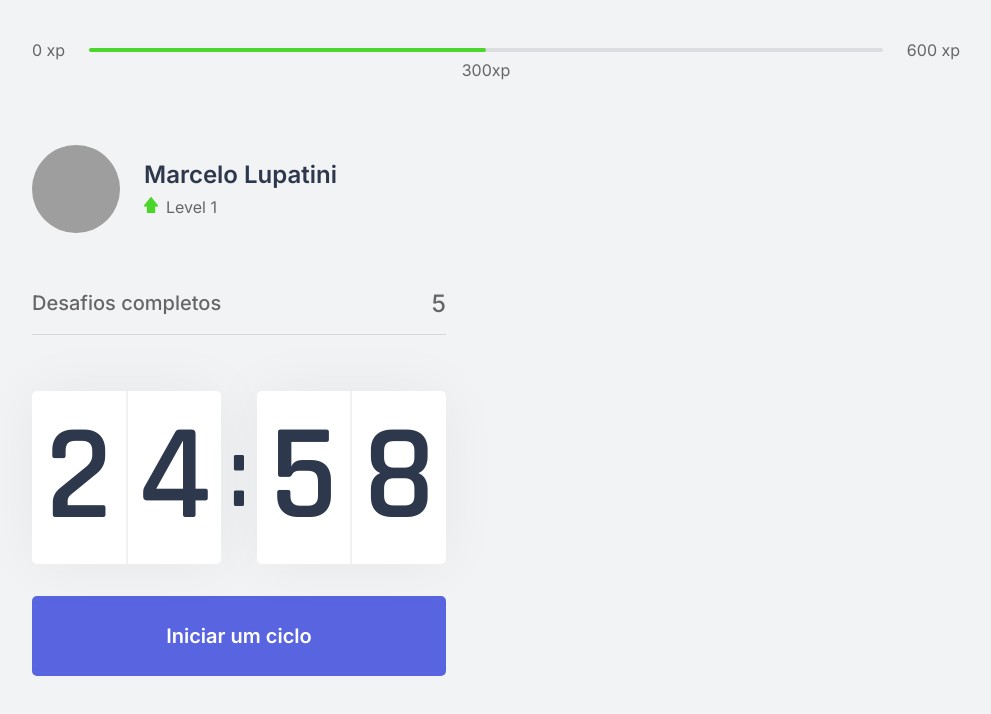
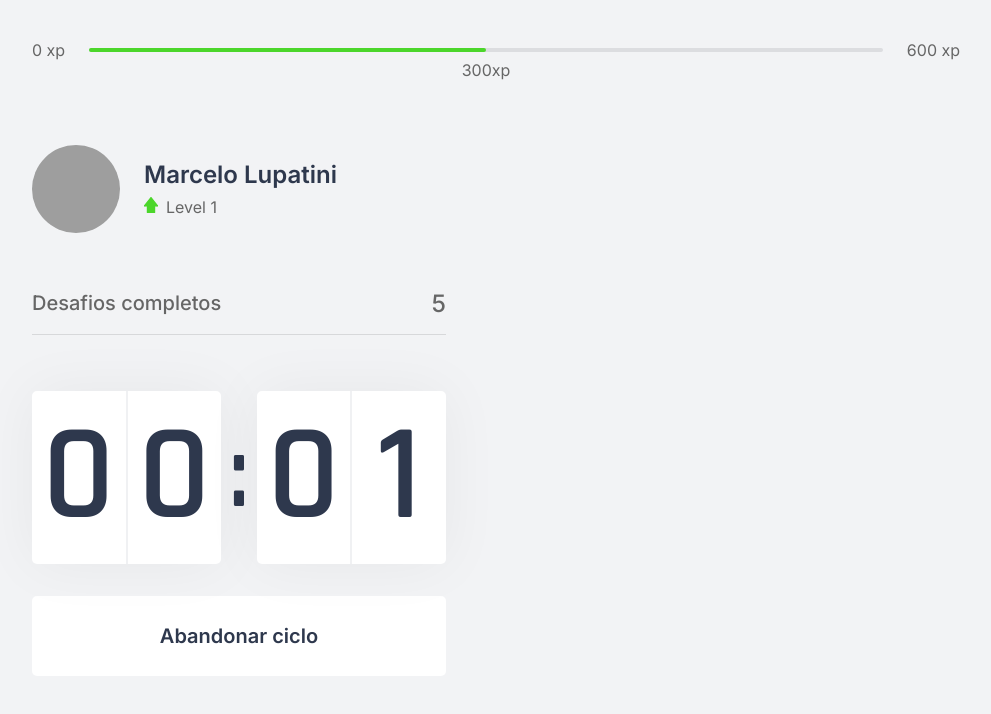
Before and after one commit to marcel099/rs-nlw-04-move-it, a Next.js app: page / in a window 1280 px wide. Both pictures are taken after a click on the button "Iniciar um ciclo". Shown: the top 714 px of the page, without its empty margins (144-1135 px from the left). Built offline with nearby package versions, Linux system fonts and the light colour scheme; grey boxes are pictures that could not be loaded.

Commit message:
Finalização do countdown

```diff
--- a/src/components/Countdown.tsx
+++ b/src/components/Countdown.tsx
@@ -1,9 +1,13 @@
+import { count } from 'console';
 import { useState, useEffect } from 'react';
 import styles from '../styles/components/Countdown.module.css';
 
+let countdownTimeout: NodeJS.Timeout;
+
 export function Countdown() {
-  const [time, setTime] = useState(25 * 60);
-  const [active, setActive] = useState(false);
+  const [time, setTime] = useState(0.05 * 60);
+  const [isActive, setIsActive] = useState(false);
+  const [hasFinished, setHasFineshed] = useState(false);
 
   const minutes = Math.floor( time / 60 ),
         seconds = time % 60;
@@ -12,18 +16,25 @@
   const [secondLeft, secondRight] = String(seconds).padStart(2, '0').split('');
 
   function startCountdown() {
-    setActive(true);
+    setIsActive(true);
+  }
+
+  function resetCountdown() {
+    clearTimeout(countdownTimeout);
+    setIsActive(false);
+    setTime(0.05 * 60);
   }
 
   useEffect(() => {
-    if (active && time > 0) {
-      setTimeout(() => {        // o setInterval não foi usado porque ele é um pouco mais chato de se trabalhar
+    if (isActive && time > 0) {
+      countdownTimeout = setTimeout(() => {        // o setInterval não foi usado porque ele é um pouco mais chato de se trabalhar
         setTime(time - 1);
       }, 1000);
-    } else {
-      setActive(false);
+    } else if (isActive && time === 0) {
+      setHasFineshed(true);
+      setIsActive(false);
     }
-  }, [active, time])
+  }, [isActive, time])
 
   return (
     <div >
@@ -39,6 +50,24 @@
         </div>
       </div>
 
+      { hasFinished ? (
+        <button
+          disabled
+          className={styles.countdownButton}
+        >
+          Ciclo encerrado
+        </button>
+      ) : (
+        <>
+          { isActive ? (
+            <button
+              type="button"
+              className={`${styles.countdownButton} ${styles.countdownButtonActive}`}
+              onClick={resetCountdown}
+            >
+              Abandonar ciclo
+            </button>
+          ) : (
             <button
               type="button"
               className={styles.countdownButton}
@@ -46,6 +75,9 @@
             >
               Iniciar um ciclo
             </button>
+          ) }
+        </>
+      ) }
     </div>
   )
 }
--- a/src/styles/components/Countdown.module.css
+++ b/src/styles/components/Countdown.module.css
@@ -60,6 +60,22 @@
   transition: background-color 0.2s;
 }
 
-.countdownButton:hover {
+.countdownButton:not(:disabled):hover {
   background-color: var(--blue-dark);
 }
+
+.countdownButtonActive {
+  background-color: var(--white);
+  color: var(--title);
+}
+
+.countdownButtonActive:not(:disabled):hover {
+  background-color: var(--red);
+  color: var(--white);
+}
+
+.countdownButton:disabled {
+  background-color: var(--white);
+  color: var(--text);
+  cursor: not-allowed;
+}
```
Lines whose indentation alone changed are shown as unchanged.
